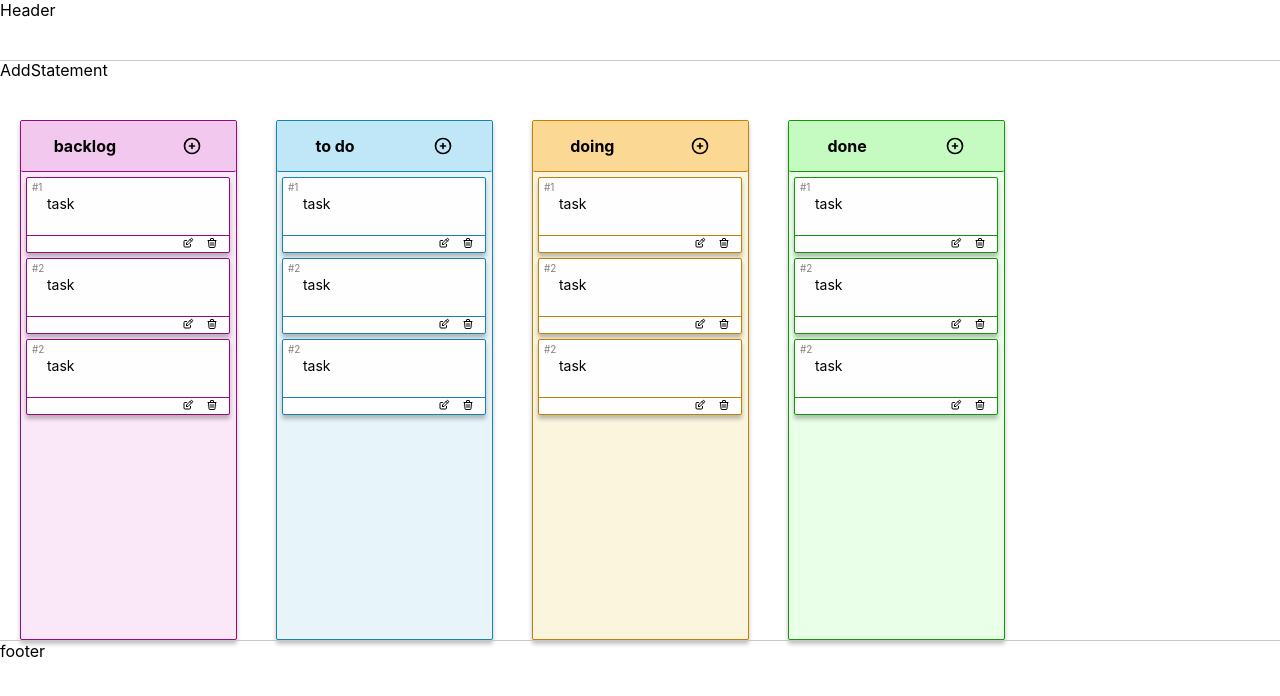
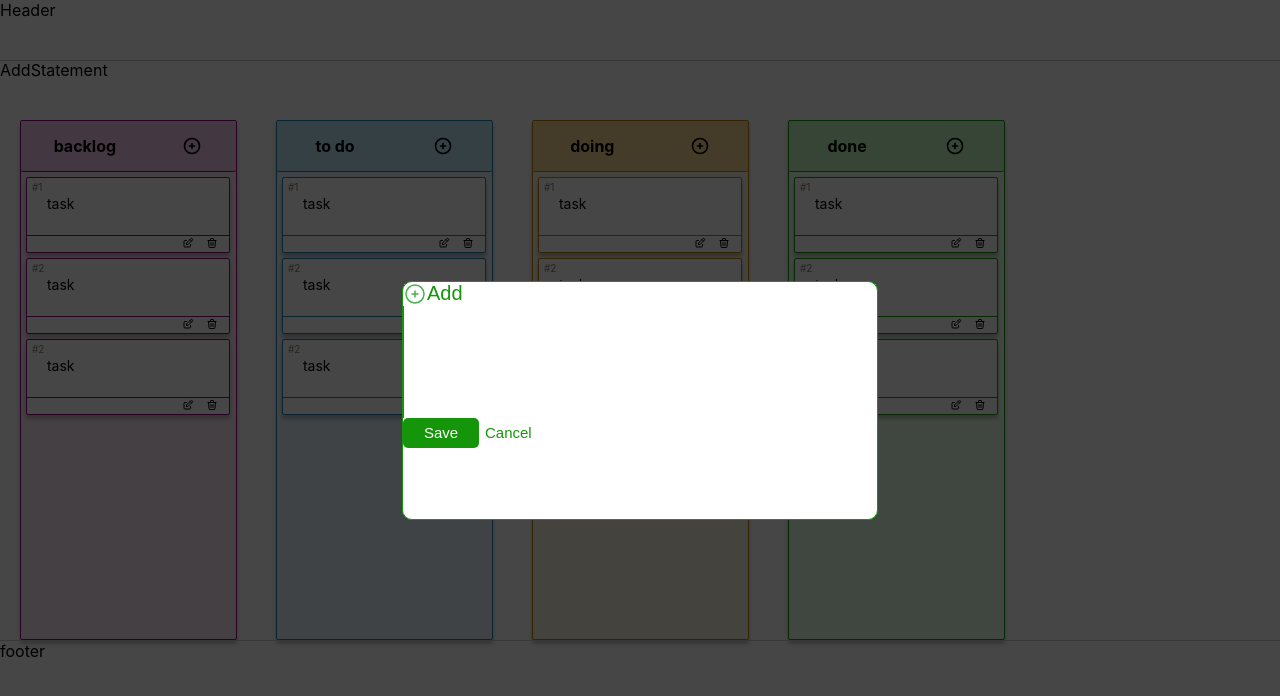
Before and after one commit to kaoutarBa/task-board, a React (Create React App) app: page / in a window 1280 px wide. Shown: the top 696 px of the page. Built offline with nearby package versions, Linux system fonts and the light colour scheme.

Commit message:
Add Modal

```diff
--- a/src/components/AddModal/AddModal.js
+++ b/src/components/AddModal/AddModal.js
@@ -1,8 +1,25 @@
 import React from "react";
-
+import {ModalContainer,
+    AddContainer,
+    Title,
+    AddInput,
+    SaveBtn,
+    CancelBtn} from "./AddModal.styles";
+import addForModal from "assets/addForModal.svg";
 
 const AddModal=()=>{
-return(<div>add modal </div>);
+return(
+<ModalContainer>
+    <AddContainer>
+        <div style={{display:"flex"}}>
+            <img src={addForModal} alt={"addForModal"}/>
+            <Title> Add</Title>
+        </div>
+    <AddInput/>
+    <SaveBtn>Save</SaveBtn>
+    <CancelBtn>Cancel</CancelBtn>
+    </AddContainer>
+</ModalContainer>);
 };
 
 export default AddModal;
--- a/src/components/AddModal/AddModal.styles.js
+++ b/src/components/AddModal/AddModal.styles.js
@@ -1 +1,80 @@
 import styled from "styled-components";
+
+const  ModalContainer=styled.div`
+  position: fixed;
+  z-index: 20;
+  left: 0;
+  top: 0;
+  width: 100%;
+  height: 100%;
+  background-color: rgba(0,0,0,0.1);
+  overflow-y:hidden;
+  display:flex;
+`;
+
+const AddContainer= styled.div`
+width: 474px;
+height: 237px;
+background: rgba(255, 255, 255, 0.99);
+border: 1px solid #15950A;
+border-radius: 10px;
+margin:auto;
+`;
+const Title=styled.div`
+
+font-family:sans-serif;
+font-style: bold;
+font-weight: 500;
+font-size: 20px;
+line-height: 23px;
+color: #15950A;
+
+`;
+
+const AddInput=styled.input`
+width: 395px;
+height: 92px;
+outline:none;
+border:none;
+border-left:1px solid #15950A;
+padding:10px;
+
+`;
+
+const SaveBtn=styled.button`
+width: 76px;
+height: 30px;
+background: #15950A;
+border: 1px solid #15950A;
+box-sizing: border-box;
+border-radius: 5px;
+
+font-weight: 500;
+font-size: 15px;
+line-height: 18px;
+color: #FEFEFE;
+border:none;
+outline:none;
+cursor: pointer;
+
+`;
+
+const CancelBtn=styled.button`
+width: 47px;
+height: 18px;
+
+font-style: normal;
+font-weight: 500;
+font-size: 15px;
+line-height: 18px;
+color: #15950A;
+background-color: white;
+
+border:none;
+outline:none;
+cursor: pointer;
+`;
+
+
+
+export {ModalContainer,AddContainer,Title,AddInput,SaveBtn,CancelBtn};
--- a/src/components/TaskCard/TaskCard.js
+++ b/src/components/TaskCard/TaskCard.js
@@ -2,6 +2,7 @@ import React from "react";
 import {CardActions,CardOrder,Card,Button,Task} from './TaskCard.styles';
 import trash from 'assets/trash.svg';
 import edit from 'assets/edit.svg';
+import AddModal from '../AddModal';
 
 const TaskCard=({cardOrder,borderColor})=>{
 return(
@@ -16,6 +17,7 @@ return(
                     <img src={trash} alt={"trash"}/>
                 </Button>
             </CardActions>
+            <AddModal/>
         </Card>
     );
 };
```
Also changed, not shown: src/assets/addForModal.svg (added).
